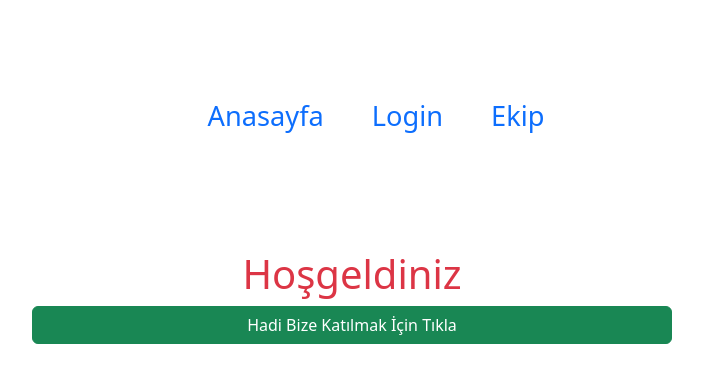
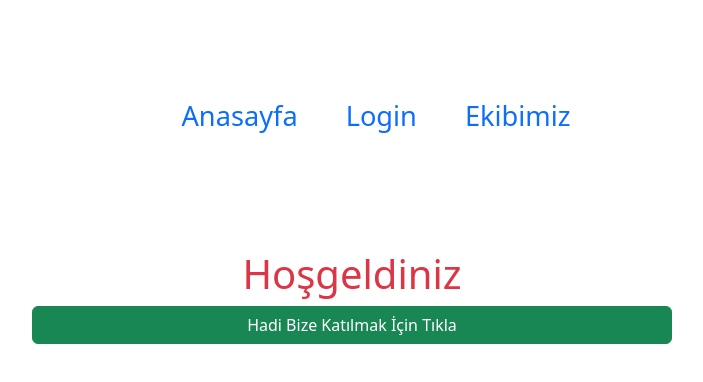
Before and after one commit to aydogdu-ali/form-management, a React (Create React App) app: page / in a window 1280 px wide. Shown: the top 382 px of the page, without its empty margins (288-991 px from the left). Built offline with nearby package versions, Linux system fonts and the light colour scheme.

Commit message:
edit navbar link ekip ekibimiz

```diff
--- a/src/component/navbar/Navbar.jsx
+++ b/src/component/navbar/Navbar.jsx
@@ -82,7 +82,7 @@ const Navbar1 = () => {
           to="/ekip"
           onClick={handleEkip}
         >
-          Ekip
+          Ekibimiz
         </Link>
       </Nav.Item>
       <ToastContainer />
```
